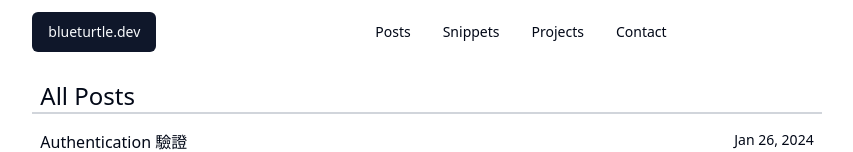
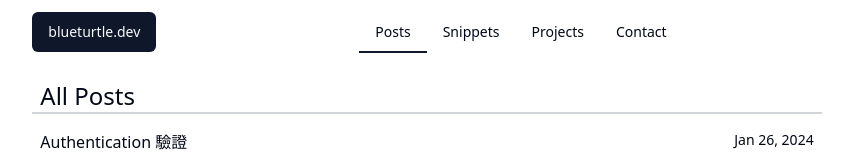
Before and after one commit to tarmacChen/blueturtle.dev, a Next.js app: page /posts in a window 1280 px wide. Shown: the top 152 px of the page, without its empty margins (213-1066 px from the left). Built offline with nearby package versions, Linux system fonts and the light colour scheme.

Commit message:
add active effect to desktop navbar

```diff
--- a/src/components/DesktopNavbar.tsx
+++ b/src/components/DesktopNavbar.tsx
@@ -10,51 +10,51 @@ import React from 'react';
 import { useMobile } from '@/hooks/useMobile';
 import Link from 'next/link';
 import { mergeClassNames } from '@/lib/helper';
+import { usePathname } from 'next/navigation';
 
 export function DesktopNavbar() {
+  const pathname = usePathname();
   const { isMobile } = useMobile();
-  const linkClasses = mergeClassNames(
-    navigationMenuTriggerStyle(),
-    'bg-white rounded-none border-0'
-  );
+
+  const LinkItem = ({ href, name }: { href: string; name: string }) => {
+    const isActive = href == pathname;
+    const linkClasses = mergeClassNames(
+      navigationMenuTriggerStyle(),
+      'bg-white rounded-none border-0 ',
+      isActive ? 'border-primary border-b-2' : ''
+    );
+
+    return (
+      <Link
+        href={href}
+        legacyBehavior
+        passHref>
+        <NavigationMenuLink className={linkClasses}>{name}</NavigationMenuLink>
+      </Link>
+    );
+  };
 
   const Navbar = () => {
     return (
       <NavigationMenu>
         <NavigationMenuList>
           <NavigationMenuItem>
-            <Link
+            <LinkItem
               href="/posts"
-              legacyBehavior
-              passHref>
-              <NavigationMenuLink className={linkClasses}>
-                Posts
-              </NavigationMenuLink>
-            </Link>
-            <Link
+              name="Posts"
+            />
+            <LinkItem
               href="/snippets"
-              legacyBehavior
-              passHref>
-              <NavigationMenuLink className={linkClasses}>
-                Snippets
-              </NavigationMenuLink>
-            </Link>
-            <Link
+              name="Snippets"
+            />
+            <LinkItem
               href="/projects"
-              legacyBehavior
-              passHref>
-              <NavigationMenuLink className={linkClasses}>
-                Projects
-              </NavigationMenuLink>
-            </Link>
-            <Link
+              name="Projects"
+            />
+            <LinkItem
               href="/contact"
-              legacyBehavior
-              passHref>
-              <NavigationMenuLink className={linkClasses}>
-                Contact
-              </NavigationMenuLink>
-            </Link>
+              name="Contact"
+            />
           </NavigationMenuItem>
         </NavigationMenuList>
       </NavigationMenu>
--- a/src/pages/index.tsx
+++ b/src/pages/index.tsx
@@ -8,6 +8,7 @@ import { useScroll } from '@/hooks/useScroll';
 export async function getStaticProps() {
   const files = getMarkdownFiles().sort(sortByCreatedTime).reverse();
   const mdFiles = files.filter((file) => file.metadata.category == 'posts');
+
   return { props: { mdFiles: mdFiles } };
 }
 
```
